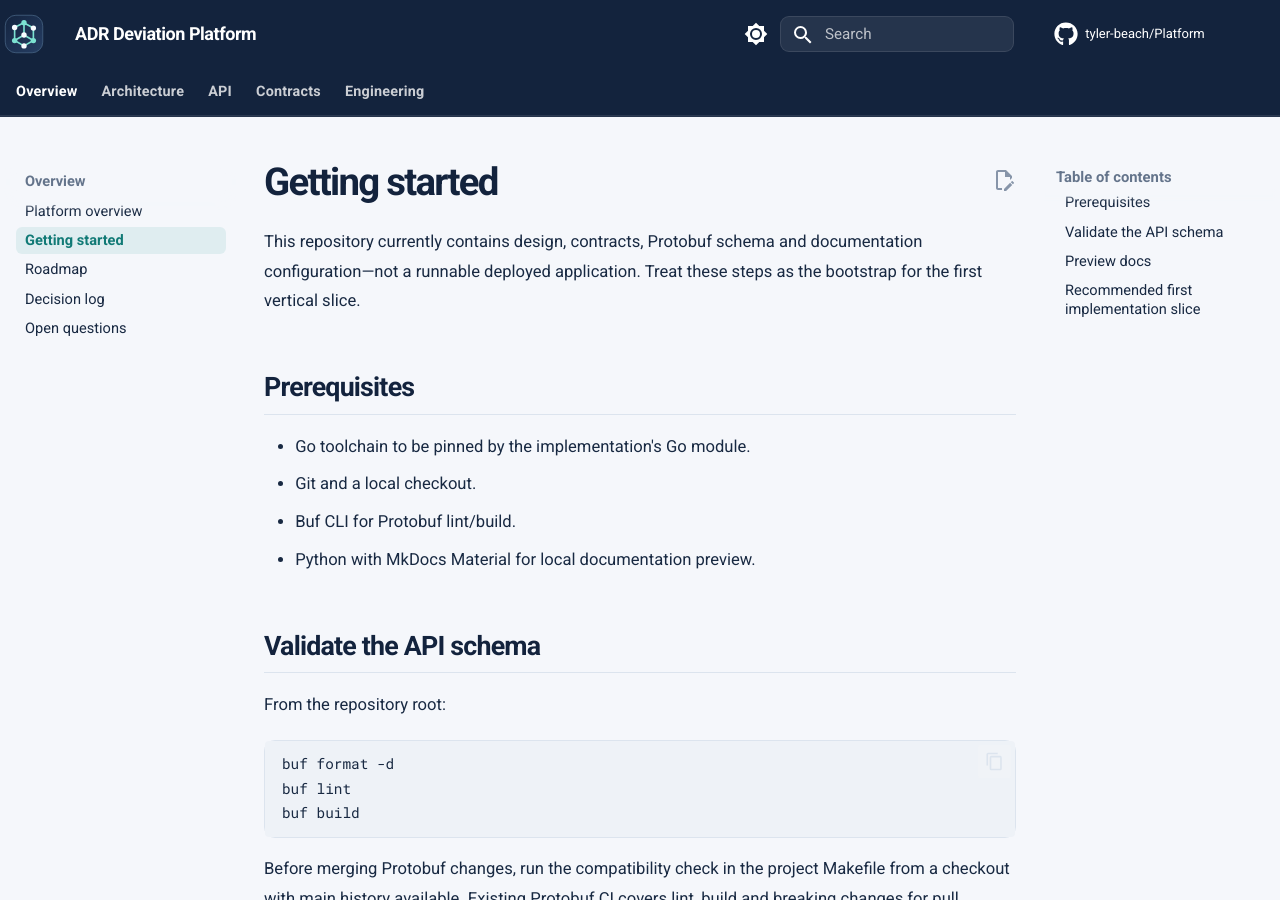
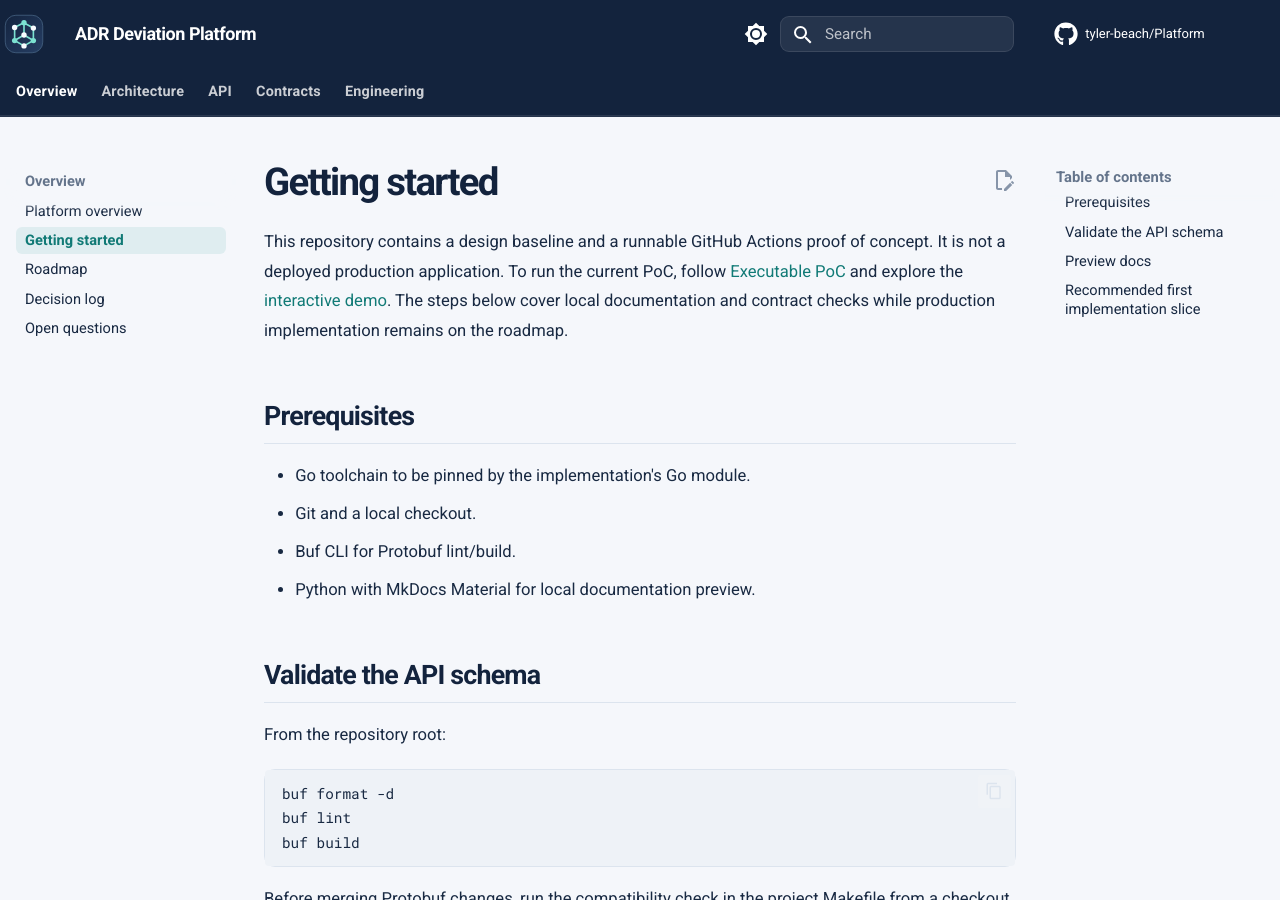
Before and after one commit to tyler-beach/Platform, an MkDocs documentation site: the page built from docs/getting-started.md, in a window 1280 px wide and 900 px high. Built offline with MkDocs 1.6.1 and Material for MkDocs 9.7.7, drawn with Linux system fonts in a browser that asks for light colours; comment, search, counter and statistics services are not loaded.

Commit message:
docs: clarify runnable PoC status

```diff
--- a/docs/getting-started.md
+++ b/docs/getting-started.md
@@ -1,6 +1,6 @@
 # Getting started
 
-This repository currently contains design, contracts, Protobuf schema and documentation configuration—not a runnable deployed application. Treat these steps as the bootstrap for the first vertical slice.
+This repository contains a design baseline and a runnable GitHub Actions proof of concept. It is not a deployed production application. To run the current PoC, follow [Executable PoC](EXECUTABLE_POC.md) and explore the [interactive demo](demo/index.md). The steps below cover local documentation and contract checks while production implementation remains on the roadmap.
 
 ## Prerequisites
 
```
Also changed, not shown: README.md (+2 -2 lines), docs/index.md (+1 -1 lines).
